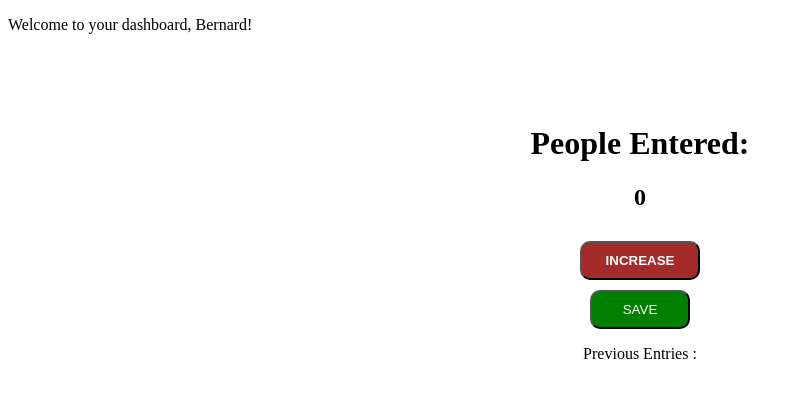
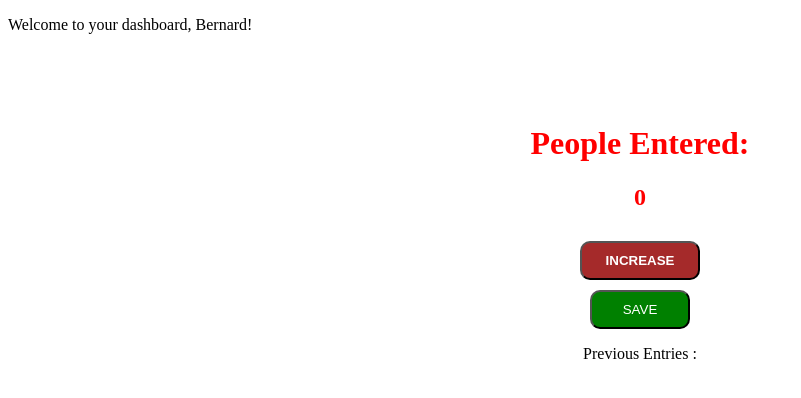
Before and after one commit to beko50/myFirstJs, a plain HTML site: page index.html in a window 1280 px wide. Shown: the whole page, without its empty margins (0-801 px from the left). Drawn offline with Linux system fonts and the light colour scheme.

Commit message:
Changed colour of the header

```diff
--- a/index.html
+++ b/index.html
@@ -8,9 +8,10 @@
     <title>counting People</title>
 </head>
 <body>
-    <p id="welcome-el"></p>
 
-    <div class="header">
+<p id="welcome-el"></p>
+
+<div class="header">
         <br>
         <br>
         <br>
--- a/style.css
+++ b/style.css
@@ -1,6 +1,9 @@
 .header {
   text-align: center;
   margin: auto;
+  position: relative;
+  top: 50%;
+  color: red;
 }
 
 .container {
```
